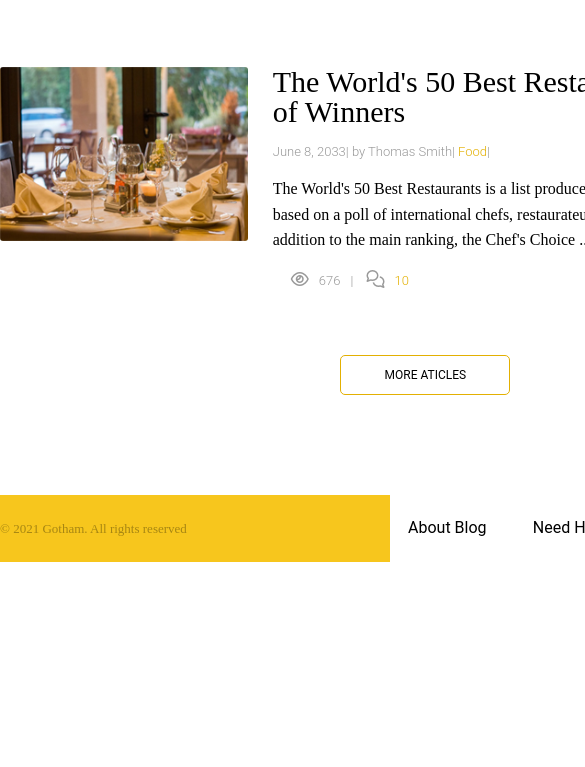
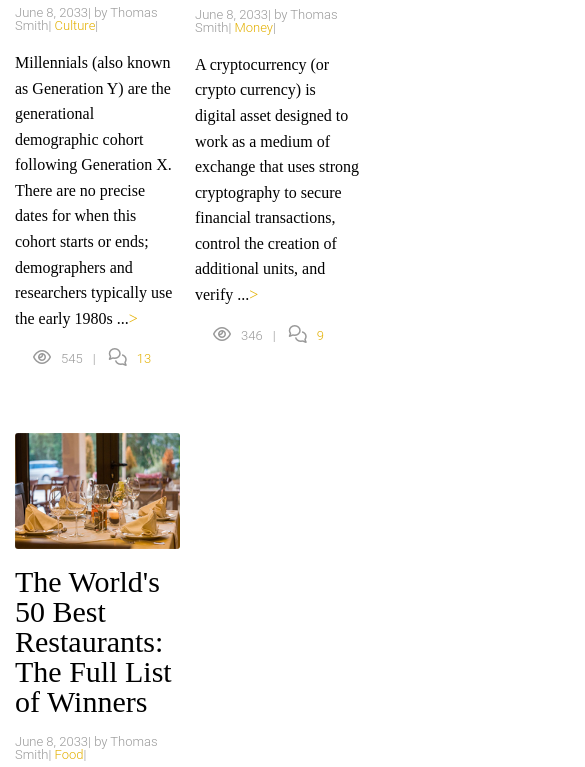
Before and after one commit to aditiabhang/Gotham_site, a plain HTML site: page index.html in a window 390 px wide. Shown: the part 1230-1997 px from the top of the page, 585 px wide, since content can reach past the window. Before the commit the page ends 1792 px from the top, so only its background shows below. Drawn offline with Linux system fonts and the light colour scheme; a web font is replaced by a local one.

Commit message:
making the website responsive

```diff
--- a/css/style.css
+++ b/css/style.css
@@ -1,4 +1,6 @@
-/*================CSS RESET=======================*/
+/*======================================================*/
+/*================CSS RESET=============================*/
+/*======================================================*/
 html, body, div, span, applet, object, iframe,
 h1, h2, h3, h4, h5, h6, p, blockquote, pre,
 a, abbr, acronym, address, big, cite, code,
@@ -41,7 +43,9 @@ q:before, q:after {
 table {
 	border-spacing: 0;
 }
-/*================CSS RESET=======================*/
+/*======================================================*/
+/*================CSS RESET=============================*/
+/*======================================================*/
 @font-face {
     font-family: Roboto;
     src: url('../fonts/Roboto-Regular.woff') format('woff'),
@@ -74,9 +78,11 @@ body {
     font-size: 16px;
     font-family: Roboto;
 }
-/*================ HEADER =======================*/
+/*======================================================*/
+/*================ HEADER ==============================*/
+/*======================================================*/
 .page-header, .page-footer {
-	height: 67px;
+	min-height: 67px;
 	width: 100%;
 	background-color: #f7c61d;
 }
@@ -102,7 +108,9 @@ nav ul {
 	text-decoration: none;
 	padding: 0 35px;
 }
-/*================ MAIN =======================*/
+/*======================================================*/
+/*================ MAIN ================================*/
+/*======================================================*/
 .main>.wrapper{
 	display: flex;
 }
@@ -217,7 +225,9 @@ article h3 {
 	margin: 0 auto;
 	display: block;
 }
-/*================ ASIDE =======================*/
+/*======================================================*/
+/*================ ASIDE ===============================*/
+/*======================================================*/
 aside.right-sidebar {
 	padding-top: 78px;
 	padding-left: 65px;
@@ -318,7 +328,9 @@ aside.right-sidebar {
 	border-top: 1px solid #e5e5e5;
 	margin-left: 20px;
 }
-/*================ FOOTER =======================*/
+/*======================================================*/
+/*================ FOOTER ==============================*/
+/*======================================================*/
 .page-footer {
 	margin: 100px 0 0;
 }
@@ -355,3 +367,76 @@ aside.right-sidebar {
 	color: #000;
 	padding: 0 18px;
 }
+/*======================================================*/
+/*================ MEDIA QUIRIES =======================*/
+/*======================================================*/
+/* Breakpoints: <1200, >578 and <578 */
+/* PS: 16 is the standard, general font side of browser*/
+/* Here, 1200/16 = 75em
+/* Similarly, 587/16 = 36.125em */
+
+@media (max-width: 75em) {
+	.wrapper {
+		width: 100%;
+		padding: 0 15px;
+		box-sizing: border-box;
+	}
+	.main>.wrapper {
+		flex-direction: column;
+	}
+	main, .right-sidebar {
+		width: 100%;
+	}
+	article {
+		flex-direction: column;
+		width: calc(50% - 15px);
+		margin-right: 15px;
+	}
+	.article-left {
+		width: 100%;
+		margin-bottom: 15px;
+	}
+	.article-right {
+		padding-left: 0;
+		width: 100%;
+	}
+	.articles {
+		display: flex;
+		flex-wrap: wrap;
+	}
+	aside.right-sidebar {
+		padding-left: 0;
+		display: flex;
+		flex-wrap: wrap;
+		align-items: flex-start;
+	}
+	.calendar-widget {
+		width: calc(50% - 15px);
+		margin-right: 15px;
+		box-sizing: border-box;
+	}
+	.popular-news {
+		width: 50%;
+	}
+	.popular-news article {
+		width: 100%;
+	}
+	.page-footer .wrapper {
+		flex-wrap: wrap;
+		padding: 20px 15px;
+	}
+	.page-footer>.wrapper>.copy {
+		width: 100%;
+		order: 1;
+	}
+	.page-footer>.wrapper>.footer-nav {
+		width: 70%;
+	}
+	.page-footer>.wrapper>.socials {
+		width: 30%;
+	}
+}
+
+@media (max-width: 36.125em) {
+
+}
```
